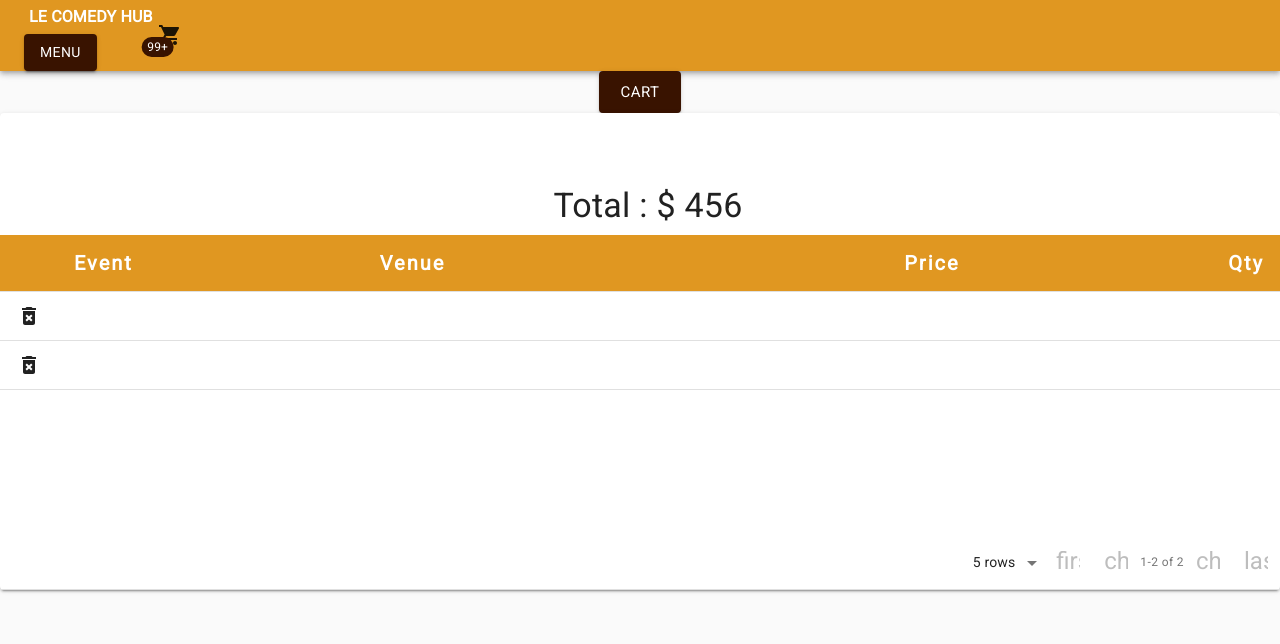
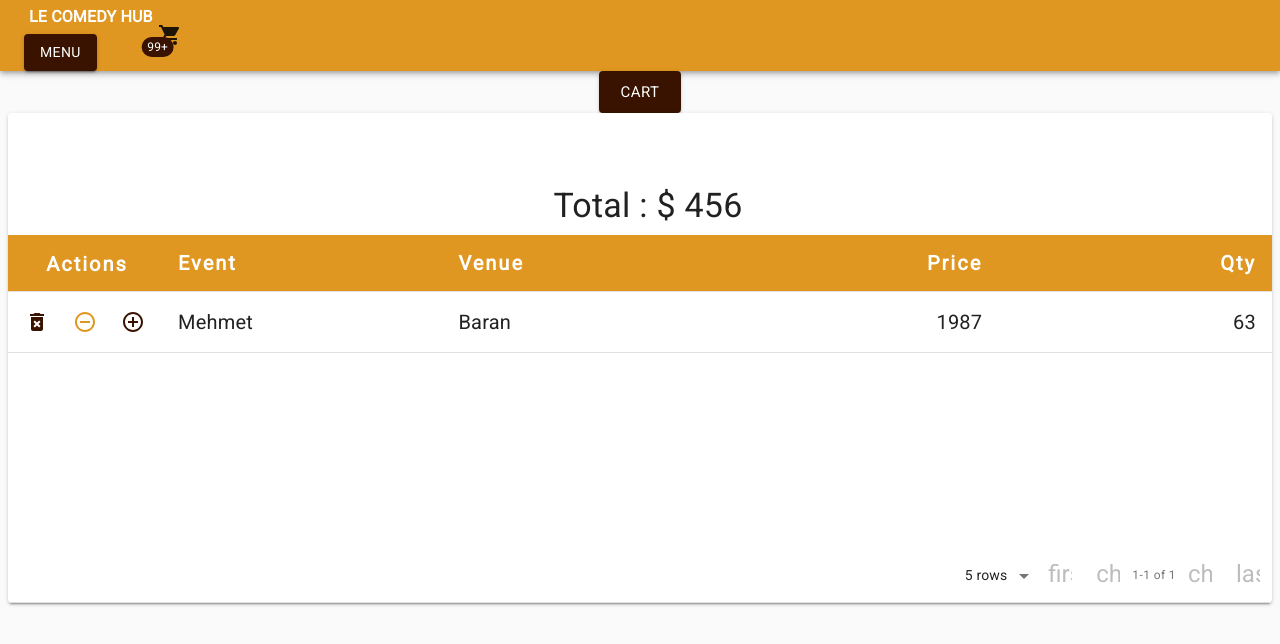
Before and after one commit to baubrun/Comedy-Hub, a React (Create React App) app: page /cart in a window 1280 px wide. Shown: the top 644 px of the page. Built offline with nearby package versions, Linux system fonts and the light colour scheme.

Commit message:
updating table

```diff
--- a/src/components/Cart.jsx
+++ b/src/components/Cart.jsx
@@ -1,10 +1,16 @@
 import React, { Component } from "react";
 import { connect } from "react-redux";
+
+
 import MaterialTable, { MTableToolbar } from "material-table";
 import DeleteForeverIcon from "@material-ui/icons/DeleteForever";
 import Grid from "@material-ui/core/Grid";
 import Typography from "@material-ui/core/Typography";
+import Box from "@material-ui/core/Box";
 import { makeStyles } from "@material-ui/core/styles";
+import AddCircleOutlineIcon from '@material-ui/icons/AddCircleOutline';
+import RemoveCircleOutlineIcon from '@material-ui/icons/RemoveCircleOutline';
+
 import Nav from "./Nav";
 import { deleteFromCartAction, getItemsBoughtAction } from "../actions/actions";
 
@@ -45,6 +51,9 @@ const useStyles = makeStyles((theme) => ({
   toolbar: {
     margin: "8px",
   },
+  table: {
+    margin : "0 8px"
+  }
 }));
 
 const Cart = () => {
@@ -52,6 +61,10 @@ const Cart = () => {
   return (
     <>
       <Nav text="Cart" type="dark"></Nav>
+      <Box className={classes.table}>
+
+
+
       <MaterialTable
       title=""
         components={{
@@ -73,6 +86,9 @@ const Cart = () => {
             fontWeight: "bolder",
             letterSpacing: "2px",
           },
+          rowStyle: {
+            fontSize: "20px",
+          }
         }}
         columns={[
           { title: "Event", field: "event" },
@@ -81,27 +97,32 @@ const Cart = () => {
           { title: "Qty", field: "qty", type: "numeric" },
         ]}
         data={[
-          { name: "Mehmet", surname: "Baran", birthYear: 1987, birthCity: 63 },
-          {
-            name: "Zerya Betül",
-            surname: "Baran",
-            birthYear: 2017,
-            birthCity: 34,
-          },
+          { event: "Mehmet", venue: "Baran", price: 1987, qty: 63 },
         ]}
         actions={[
           {
-            icon: () => <DeleteForeverIcon />,
+            icon: () => <DeleteForeverIcon color="secondary"/>,
             tooltip: "Remove",
             onClick: (event, rowData) => alert("You saved " + rowData.name),
           },
+          {
+            icon: () => <RemoveCircleOutlineIcon color="primary"/>,
+            tooltip: "",
+            onClick: (event, rowData) => alert("You saved " + rowData.name),
+          },
+          {
+            icon: () => <AddCircleOutlineIcon color="secondary"/>,
+            tooltip: "",
+            onClick: (event, rowData) => alert("You saved " + rowData.name),
+          },
         ]}
-        localization={{
-          header: {
-            actions: "",
-          },
-        }}
+        // localization={{
+        //   header: {
+        //     actions: "",
+        //   },
+        // }}
       />
+      </Box>
     </>
   );
 };
```
